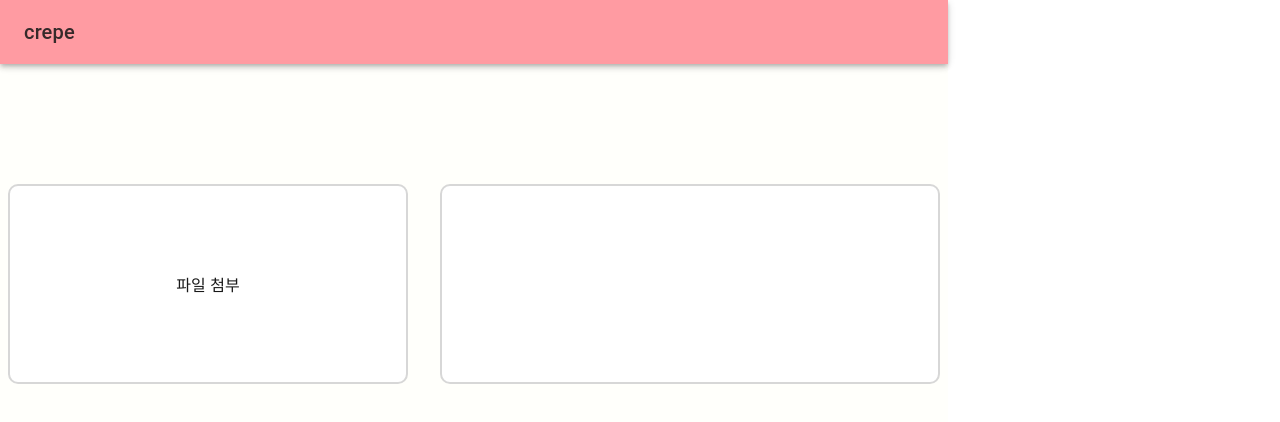
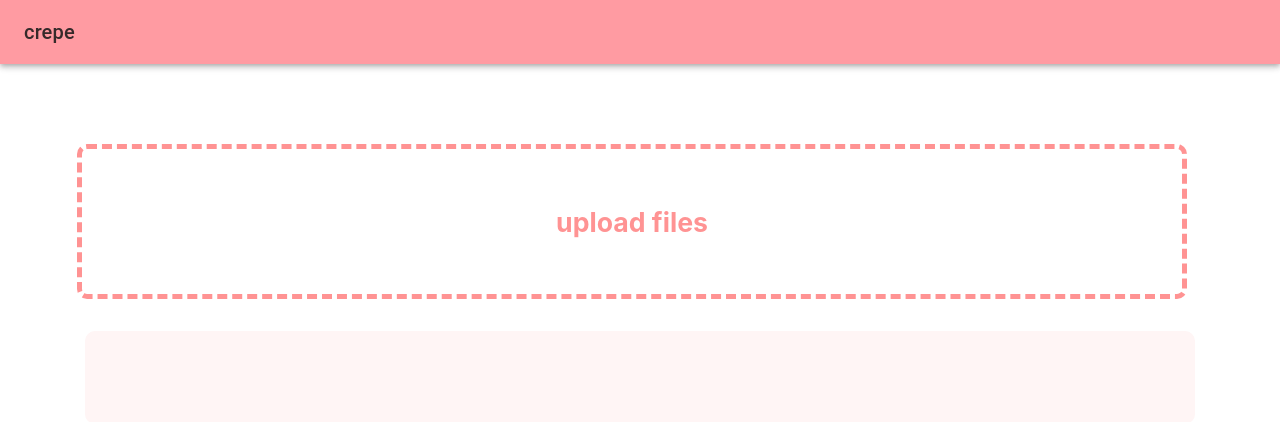
Before and after one commit to tukcom2023CD/AOK, a React (Create React App) app in the folder frontend/: page /upload in a window 1280 px wide. Shown: the top 422 px of the page. Built offline with nearby package versions, Linux system fonts and the light colour scheme.

Commit message:
design: upload 세로 방향으로 수정

```diff
--- a/frontend/src/Components/DragDrop/DragDrop.scss
+++ b/frontend/src/Components/DragDrop/DragDrop.scss
@@ -1,20 +1,27 @@
 /**/
 @mixin filledStyle() {
-    background-color: black;
-    color: white;
-
+  width: 400px;
+  height: 200px;
+  border: 5px dashed #FF8888;
+  background-color: white;
+  color: #FF8888;
+  border-radius: 10px;
+  font-size: 20pt;
+  font-weight: bold;
   }
 
   @mixin alignCenter() {
-    display: inline-block;
-    display: -webkit-flex;
-    margin-right: 1rem;
-    -ms-flex-direction: column;
+    display: flex;
+    flex-direction: column;
+    margin-bottom: 2rem;
     justify-content: center;
     align-items: center;
+  }
 
-  }
   .wholediv {
+    display: flex;
+    flex-direction: column;
+    margin: auto;
     justify-content: center;
     align-items: center;
   }
@@ -26,16 +33,18 @@
     @include alignCenter();
 
     &-File {
-      width: 400px;
-      height: 200px;
-      border: 1px solid lightgray;
+      width: 1110px;
+      height: 155px;
+      border: 5px dashed #FF8888;
       background-color: white;
+      color: #FF8888;
       border-radius: 10px;
-      border: 2px solid lightgrey;
+      font-size: 20pt;
+      font-weight: bold;
 
       @include alignCenter();
       cursor: pointer;
-      transition: 0.12s ease-in;
+      //transition: 0.12s ease-in;
 
       &-Dragging {
         @include filledStyle();
@@ -67,10 +76,10 @@
   .DragDrop-Files{
     overflow-y: auto;
 
-    width: 500px;
-    height: 200px;
-    border: 2px solid lightgray;
-    background-color: white;
+    width: 1110px;
+    height: 480px;
+    border: none;
+    background-color: #FFF4F4;
     border-radius: 10px;
     padding: 1rem;
 
@@ -84,9 +93,10 @@
     display: flex;
     justify-content: space-around;
     align-items: center;
-    width: 400px;
+    width: 985px;
     border-radius: 5px;
-    background-color: #FFF19E;
+    font-size: 16pt;
+    background-color: #FFD3D3;
     margin: auto;
     padding: 0.5rem 0.2rem;
 
@@ -94,9 +104,10 @@
       display: flex;
       justify-content: space-around;
       align-items: center;
-      width: 400px;
+      width: 985px;
       border-radius: 5px;
-      background-color: #9DE040;
+      font-size: 16pt;
+      background-color: #FF9C9C;
       margin: auto;
       padding: 0.5rem 0.2rem;
     }
@@ -105,8 +116,9 @@
       display: flex;
       justify-content: space-around;
       align-items: center;
-      width: 400px;
+      width: 985px;
       border-radius: 5px;
+      font-size: 16pt;
       background-color: #EDAF9C;
       margin: auto;
       padding: 0.5rem 0.2rem;
--- a/frontend/src/Components/DragDrop/DragDrop.tsx
+++ b/frontend/src/Components/DragDrop/DragDrop.tsx
@@ -156,7 +156,7 @@ const DragDrop = () => {
           htmlFor="fileUpload"
           ref={dragRef}
         >
-          <div>파일 첨부</div>
+          <div>upload files</div>
         </label>
         </div>
 
--- a/frontend/src/Components/Profile.tsx
+++ b/frontend/src/Components/Profile.tsx
@@ -35,7 +35,6 @@ const DropBtn = styled.div`
     width: 1rem;
     height: 1rem;
     margin-left: 1rem;
-
 `;
 
 
--- a/frontend/src/Pages/Upload.tsx
+++ b/frontend/src/Pages/Upload.tsx
@@ -11,21 +11,22 @@ import DragDrop from '../Components/DragDrop/DragDrop';
 // import SaveContent from '../Components/SaveContent/SaveContent';
 // import ApplyBtn from '../Components/ApplyButton/ApplyBtn';
 
-
+const Backgrdiv = styled.div`
+  display: inline-block;
+  width: 100%;
+  background-color: white;
+`;
 
 function Upload() {
     return(
       <div>
-        <MainBackground display='inline-block' backgroundcolor='rgba(255,241,158,0.05)'>
+        <Backgrdiv>
           <UpsideBar/>
-          <DndProvider backend={HTML5Backend}>
-
-          </DndProvider>
           <DragDrop/>
           {/* <SaveTitle/>
           <SaveContent/>
           <ApplyBtn/> */}
-        </MainBackground>
+        </Backgrdiv>
       </div>
     );
   }
```
